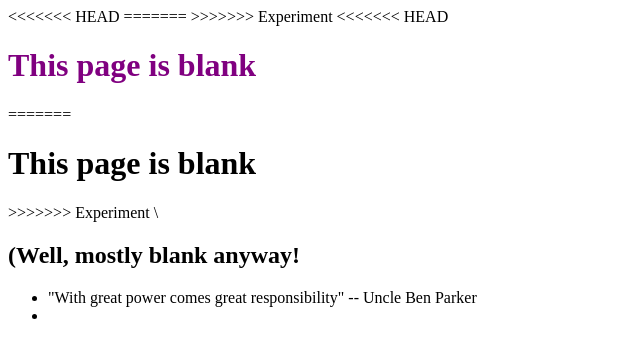
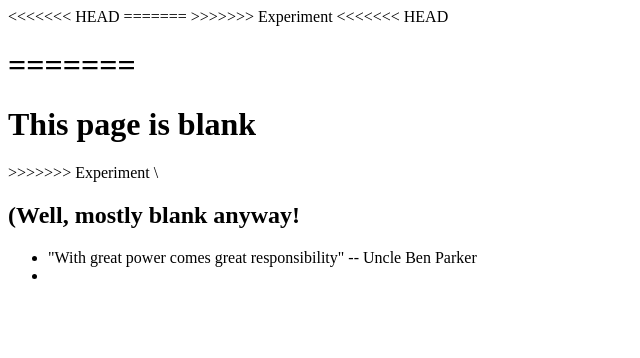
Before and after one commit to laureau/0main_openSAP_repo, a plain HTML site: page index.html in a window 1280 px wide. Shown: the whole page, without its empty margins (0-640 px from the left). Drawn offline with Linux system fonts and the light colour scheme.

Commit message:
Removed  Style = "color: Purple"

```diff
--- a/index.html
+++ b/index.html
@@ -11,7 +11,7 @@
 	</head>
 	<body>
 <<<<<<< HEAD
-		<h1 Style = "color: Purple">This page is blank</h1>
+		<h1 This page is blank</h1>
 =======
 		<h1>This page is blank</h1>
 >>>>>>> Experiment
```
